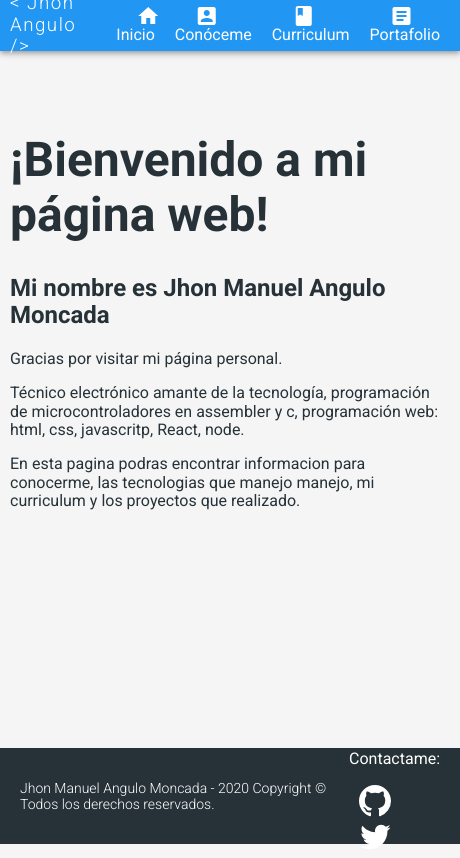
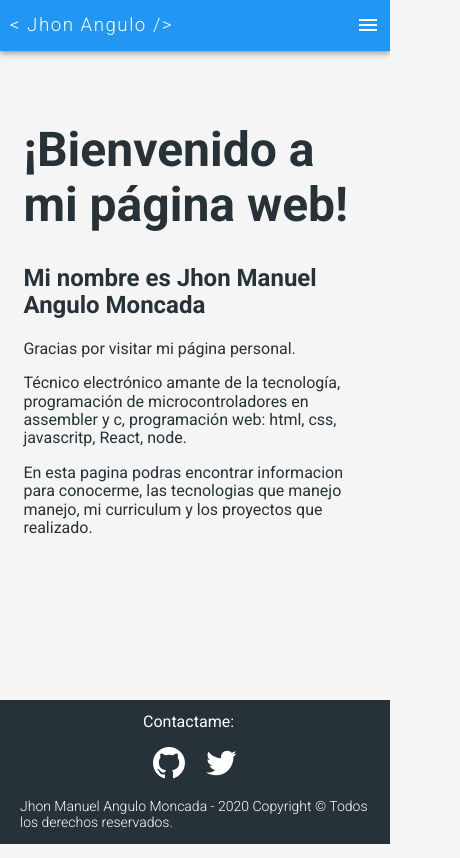
Before and after one commit to JhonAngulo/personal-page, a React (Create React App) app: page / in a window 390 px wide. Shown: the whole page, 460 px wide, since content can reach past the window. Built offline with nearby package versions, Linux system fonts and the light colour scheme.

Commit message:
responsive design

```diff
--- a/src/assets/styles/components/footer.css
+++ b/src/assets/styles/components/footer.css
@@ -19,3 +19,10 @@
   fill: white;
   margin: 0 10px;
 }
+
+@media (max-width: 900px) {
+  .footer {
+    flex-direction: column-reverse;
+    height: 9rem;
+  }
+}
--- a/src/assets/styles/components/header.css
+++ b/src/assets/styles/components/header.css
@@ -46,3 +46,21 @@
   /* Standard */
   transition: all 0.6s ease-in;
 }
+
+.navbar__menu {
+  display: none;
+  color: white;
+  cursor: pointer;
+  margin-top: -8px;
+  padding: 10px;
+}
+
+@media (max-width: 900px) {
+  .navbar__items {
+    display: none;
+  }
+
+  .navbar__menu {
+    display: initial;
+  }
+}
--- a/src/assets/styles/global.css
+++ b/src/assets/styles/global.css
@@ -37,3 +37,9 @@ a .material-icons {
   padding: 10px;
   box-sizing: border-box;
 }
+
+@media (max-width: 1100px) {
+  .main-container {
+    padding: 0 6%;
+  }
+}
--- a/src/components/Header.jsx
+++ b/src/components/Header.jsx
@@ -1,8 +1,15 @@
-import React from 'react'
+import React, { useState } from 'react'
 import { Link } from 'react-router-dom'
 
 import 'assets/styles/components/header.css'
 const Home = () => {
+  const [state, setState] = useState(false)
+
+  const handleMenu = () => {
+    console.log('menu open')
+    setState(!state)
+  }
+
   return (
     <>
       <nav className='navbar'>
@@ -31,6 +38,14 @@ const Home = () => {
             </Link>
           </li>
         </ul>
+
+        <div className='navbar__menu' onClick={handleMenu}>
+          <i className='material-icons'>
+            {
+              state ? 'menu_open' : 'menu'
+            }
+          </i>
+        </div>
       </nav>
     </>
   )
```
